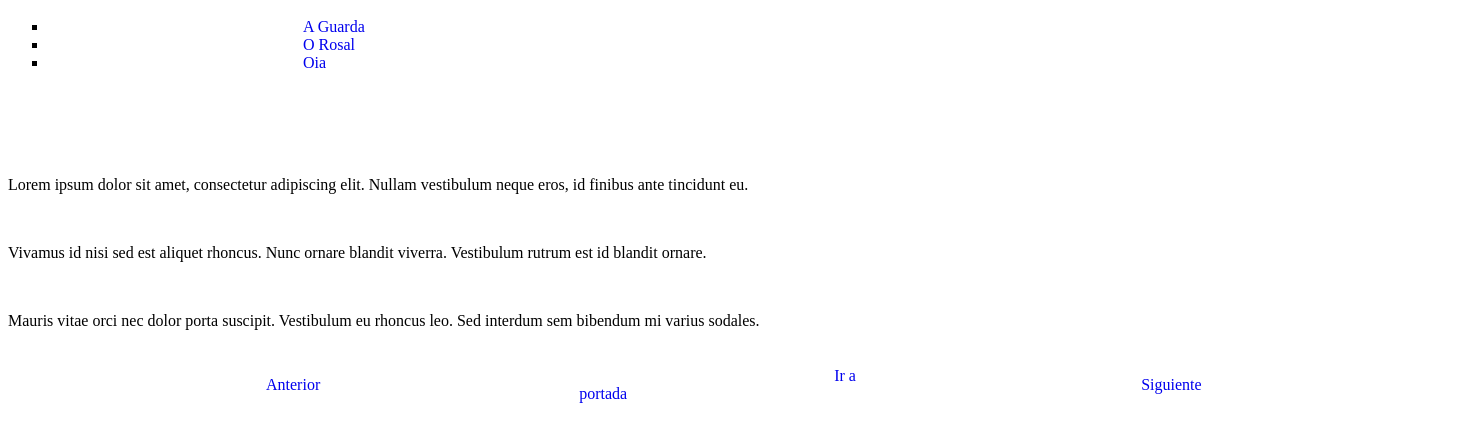
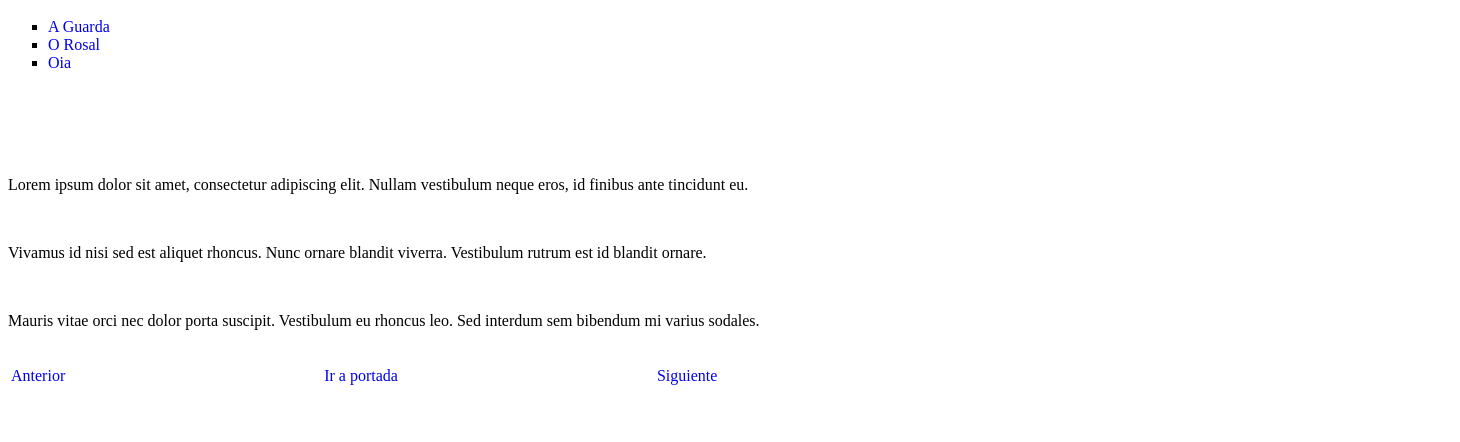
Before and after one commit to jorgediego17/jorgediego17.Github.io, a plain HTML site: page turismo/index.html in a window 1280 px wide. Shown: the part 48-490 px from the top of the page, 1460 px wide, since content can reach past the window. Drawn offline with Linux system fonts and the light colour scheme.

Commit message:
Update index.css

```diff
--- a/turismo/index.css
+++ b/turismo/index.css
@@ -1,6 +1,6 @@
 a {     text-align: center;
 	text-decoration: none;
-	padding:255px;
+	padding-right:255px;
 /*buenos dias*/
 }
 .right {text-align: right;
```
